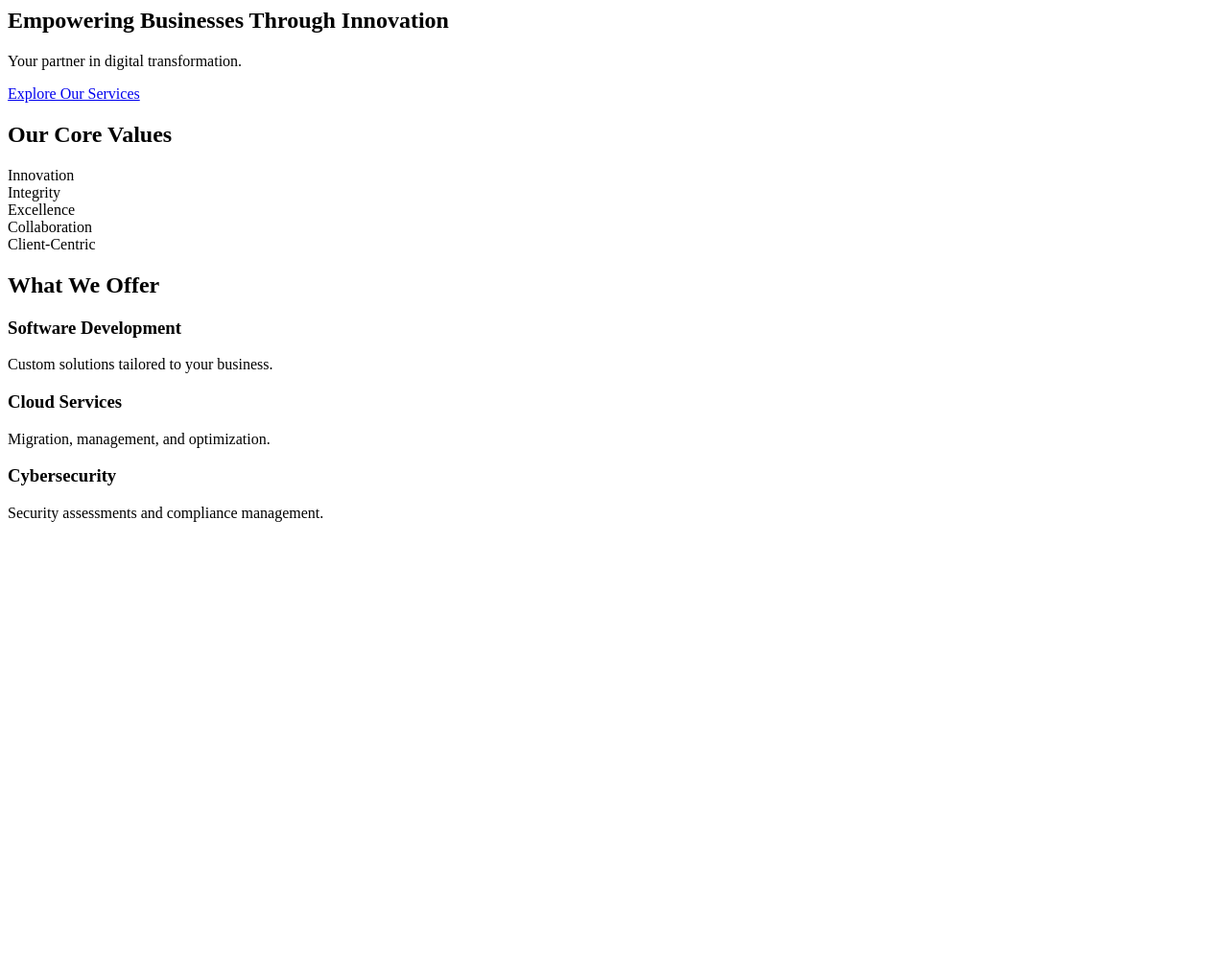
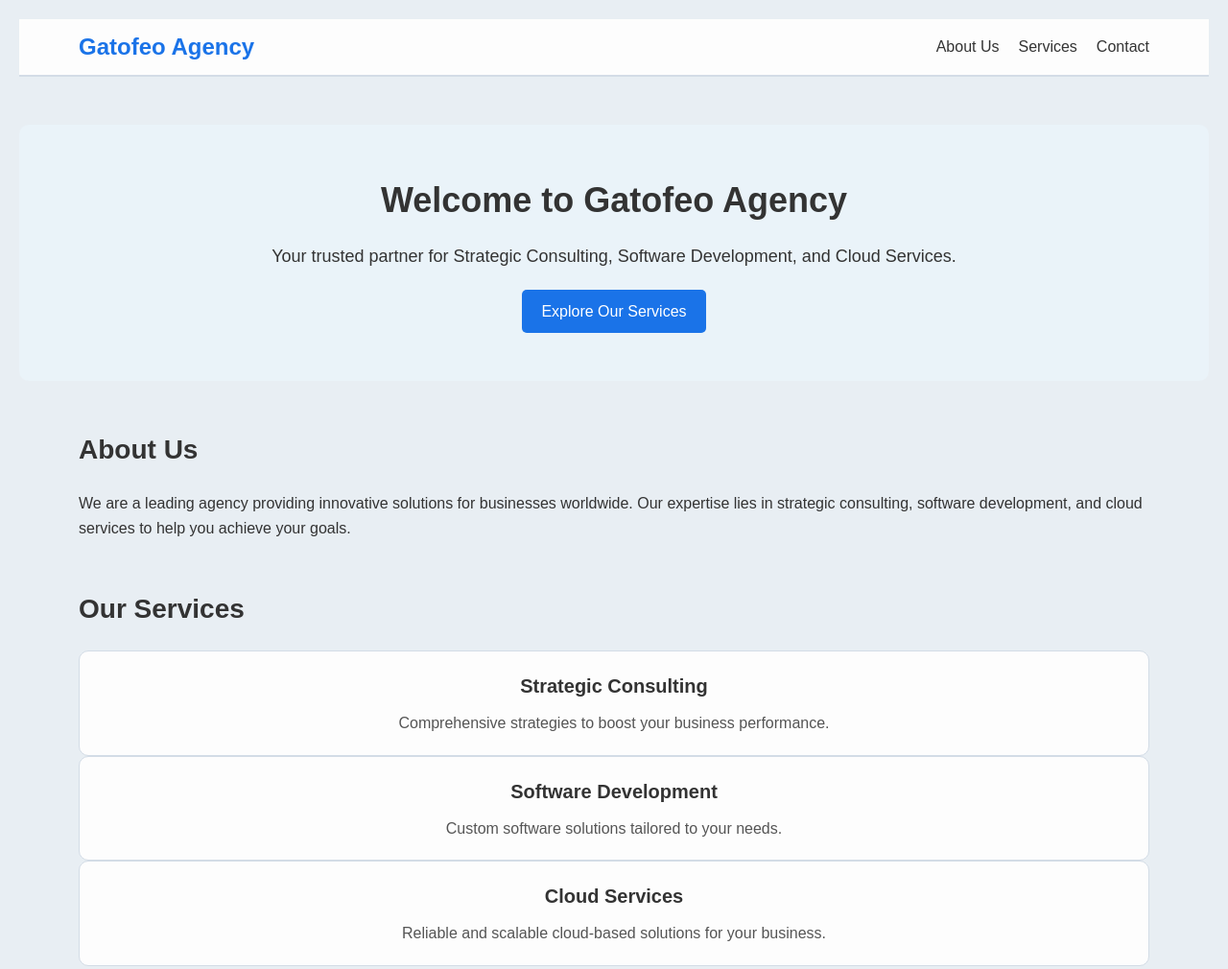
Before and after one commit to raul0r/gatofeo, a plain HTML site: page index.html in a window 1280 px wide. Shown: the top 1010 px of the page at 96% size. Before the commit the page ends 800 px from the top, so only its background shows below. Drawn offline with Linux system fonts and the light colour scheme.

Commit message:
Added basic styles

```diff
--- /dev/null
+++ b/global.css
@@ -0,0 +1,158 @@
+/* Global resets */
+* {
+    margin: 0;
+    padding: 0;
+    box-sizing: border-box;
+  }
+
+  body {
+    font-family: 'Arial', sans-serif;
+    line-height: 1.6;
+    background-color: #e8eef3; /* Soft blue-gray */
+    color: #333; /* Neutral dark gray */
+    padding: 20px;
+  }
+
+  /* Utility classes */
+  .container {
+    width: 90%;
+    max-width: 1200px;
+    margin: auto;
+  }
+
+  /* Header styles */
+  header {
+    background: #fdfdfd; /* Soft white */
+    border-bottom: 2px solid #d3dce6; /* Subtle border */
+    padding: 10px 0;
+  }
+
+  nav {
+    display: flex;
+    justify-content: space-between;
+    align-items: center;
+  }
+
+  nav .logo {
+    font-size: 24px;
+    font-weight: bold;
+    color: #1a73e8; /* Subtle blue highlight */
+  }
+
+  nav .nav-links {
+    list-style: none;
+    display: flex;
+    gap: 20px;
+  }
+
+  nav .nav-links li a {
+    text-decoration: none;
+    color: #333;
+    font-weight: 500;
+  }
+
+  nav .menu-button {
+    display: none; /* For responsive toggle button */
+  }
+
+  /* Hero section */
+  .hero {
+    text-align: center;
+    padding: 50px 20px;
+    background: #eaf3f9; /* Soft blue tint */
+    border-radius: 10px;
+  }
+
+  .hero h1 {
+    font-size: 36px;
+    font-weight: bold;
+    margin-bottom: 15px;
+  }
+
+  .hero p {
+    font-size: 18px;
+    margin-bottom: 20px;
+  }
+
+  .hero .cta {
+    display: inline-block;
+    padding: 10px 20px;
+    background: #1a73e8;
+    color: #fff;
+    text-decoration: none;
+    border-radius: 5px;
+    transition: background 0.3s;
+  }
+
+  .hero .cta:hover {
+    background: #1558b0; /* Darker blue on hover */
+  }
+
+  /* Section styles */
+  section {
+    margin: 50px 0;
+  }
+
+  h2 {
+    font-size: 28px;
+    margin-bottom: 20px;
+    color: #333;
+  }
+
+  .core-values .grid,
+  .featured-services .services-grid {
+    display: grid;
+    grid-template-columns: repeat(auto-fit, minmax(250px, 1fr));
+    gap: 20px;
+  }
+
+  .value,
+  .service {
+    background: #fdfdfd;
+    padding: 20px;
+    border: 1px solid #d3dce6; /* Subtle border */
+    border-radius: 10px;
+    text-align: center;
+    transition: transform 0.3s, box-shadow 0.3s;
+  }
+
+  .value:hover,
+  .service:hover {
+    transform: translateY(-5px);
+    box-shadow: 0 4px 8px rgba(0, 0, 0, 0.1);
+  }
+
+  .value {
+    font-weight: bold;
+    font-size: 18px;
+  }
+
+  .service h3 {
+    margin-bottom: 10px;
+    font-size: 20px;
+  }
+
+  .service p {
+    font-size: 16px;
+    color: #555;
+  }
+
+  /* Footer styles */
+  footer {
+    text-align: center;
+    padding: 20px 0;
+    background: #d3dce6; /* Light gray-blue */
+    color: #333;
+    border-radius: 10px;
+    margin-top: 50px;
+  }
+
+  footer .social-links a {
+    margin: 0 10px;
+    text-decoration: none;
+    color: #1a73e8;
+  }
+
+  footer .social-links a:hover {
+    text-decoration: underline;
+  }
--- a/index.html
+++ b/index.html
@@ -1,36 +1,106 @@
-<main>
-    <section class="hero">
-      <h1>Empowering Businesses Through Innovation</h1>
-      <p>Your partner in digital transformation.</p>
-      <a href="services.html" class="cta">Explore Our Services</a>
-    </section>
+<!DOCTYPE html>
+<html lang="en">
 
-    <section class="core-values">
+<head>
+  <meta charset="UTF-8">
+  <meta name="viewport" content="width=device-width, initial-scale=1.0">
+  <title>Gatofeo Agency</title>
+  <link rel="stylesheet" href="global.css">
+</head>
+
+<body>
+  <!-- Header -->
+  <header>
+    <div class="container">
+      <nav>
+        <div class="logo">Gatofeo Agency</div>
+        <ul class="nav-links">
+          <li><a href="#about">About Us</a></li>
+          <li><a href="#services">Services</a></li>
+          <li><a href="#contact">Contact</a></li>
+        </ul>
+      </nav>
+    </div>
+  </header>
+
+  <!-- Hero Section -->
+  <section class="hero">
+    <h1>Welcome to Gatofeo Agency</h1>
+    <p>Your trusted partner for Strategic Consulting, Software Development, and Cloud Services.</p>
+    <a href="#services" class="cta">Explore Our Services</a>
+  </section>
+
+  <!-- About Section -->
+  <section id="about">
+    <div class="container">
+      <h2>About Us</h2>
+      <p>We are a leading agency providing innovative solutions for businesses worldwide. Our expertise lies in strategic consulting, software development, and cloud services to help you achieve your goals.</p>
+    </div>
+  </section>
+
+  <!-- Services Section -->
+  <section id="services">
+    <div class="container">
+      <h2>Our Services</h2>
+      <div class="services-grid">
+        <div class="service">
+          <h3>Strategic Consulting</h3>
+          <p>Comprehensive strategies to boost your business performance.</p>
+        </div>
+        <div class="service">
+          <h3>Software Development</h3>
+          <p>Custom software solutions tailored to your needs.</p>
+        </div>
+        <div class="service">
+          <h3>Cloud Services</h3>
+          <p>Reliable and scalable cloud-based solutions for your business.</p>
+        </div>
+      </div>
+    </div>
+  </section>
+
+  <!-- Core Values Section -->
+  <section id="core-values">
+    <div class="container">
       <h2>Our Core Values</h2>
       <div class="grid">
         <div class="value">Innovation</div>
+        <div class="value">Excellence</div>
         <div class="value">Integrity</div>
-        <div class="value">Excellence</div>
-        <div class="value">Collaboration</div>
-        <div class="value">Client-Centric</div>
       </div>
-    </section>
+    </div>
+  </section>
 
-    <section class="featured-services">
-      <h2>What We Offer</h2>
-      <div class="services-grid">
-        <div class="service">
-          <h3>Software Development</h3>
-          <p>Custom solutions tailored to your business.</p>
-        </div>
-        <div class="service">
-          <h3>Cloud Services</h3>
-          <p>Migration, management, and optimization.</p>
-        </div>
-        <div class="service">
-          <h3>Cybersecurity</h3>
-          <p>Security assessments and compliance management.</p>
-        </div>
+  <!-- Contact Section -->
+  <section id="contact">
+    <div class="container">
+      <h2>Contact Us</h2>
+      <form action="#" method="POST">
+        <label for="name">Name</label>
+        <input type="text" id="name" name="name" placeholder="Your Name" required>
+
+        <label for="email">Email</label>
+        <input type="email" id="email" name="email" placeholder="Your Email" required>
+
+        <label for="message">Message</label>
+        <textarea id="message" name="message" placeholder="Your Message" rows="5" required></textarea>
+
+        <button type="submit" class="cta">Send Message</button>
+      </form>
+    </div>
+  </section>
+
+  <!-- Footer -->
+  <footer>
+    <div class="container">
+      <p>&copy; 2024 Gatofeo Agency. All rights reserved.</p>
+      <div class="social-links">
+        <a href="https://twitter.com">Twitter</a>
+        <a href="https://linkedin.com">LinkedIn</a>
+        <a href="https://facebook.com">Facebook</a>
       </div>
-    </section>
-  </main>
+    </div>
+  </footer>
+</body>
+
+</html>
```
